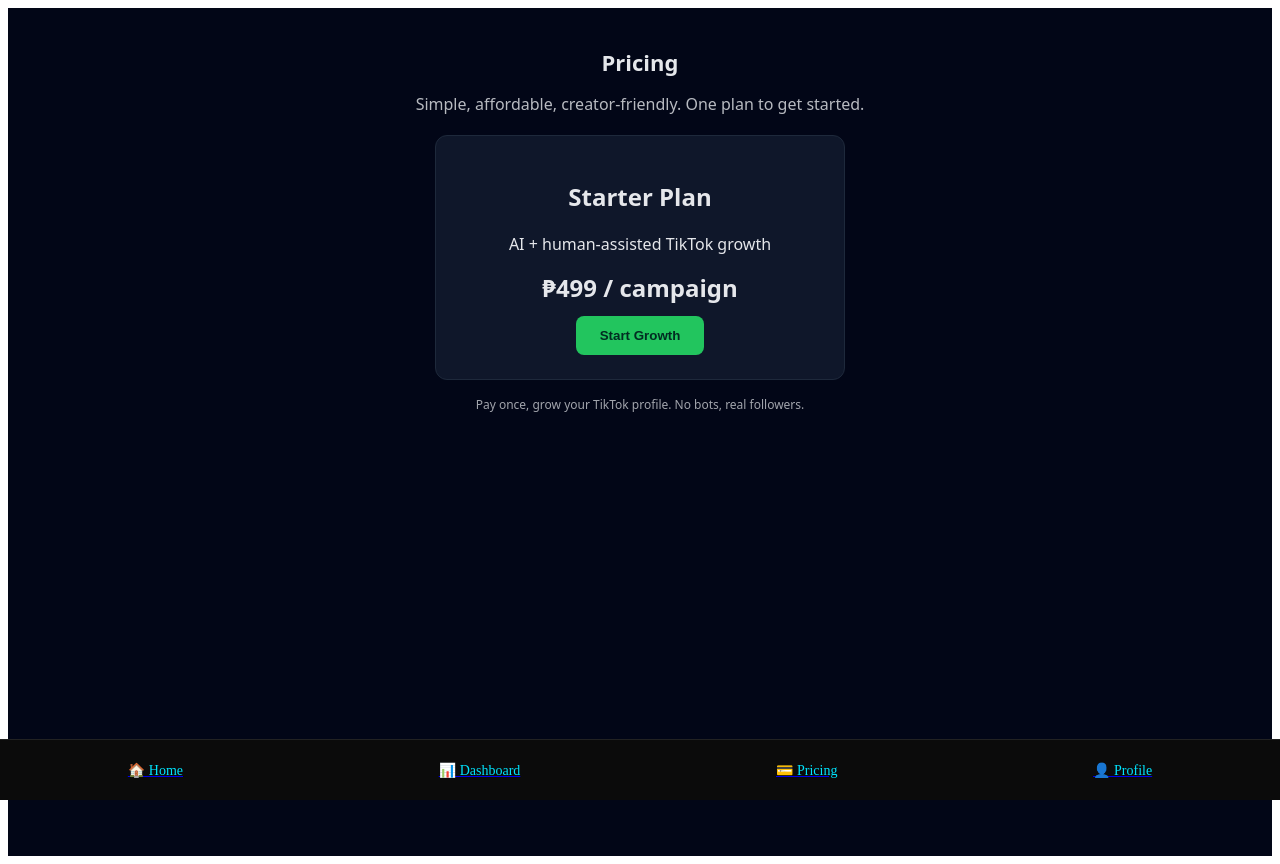
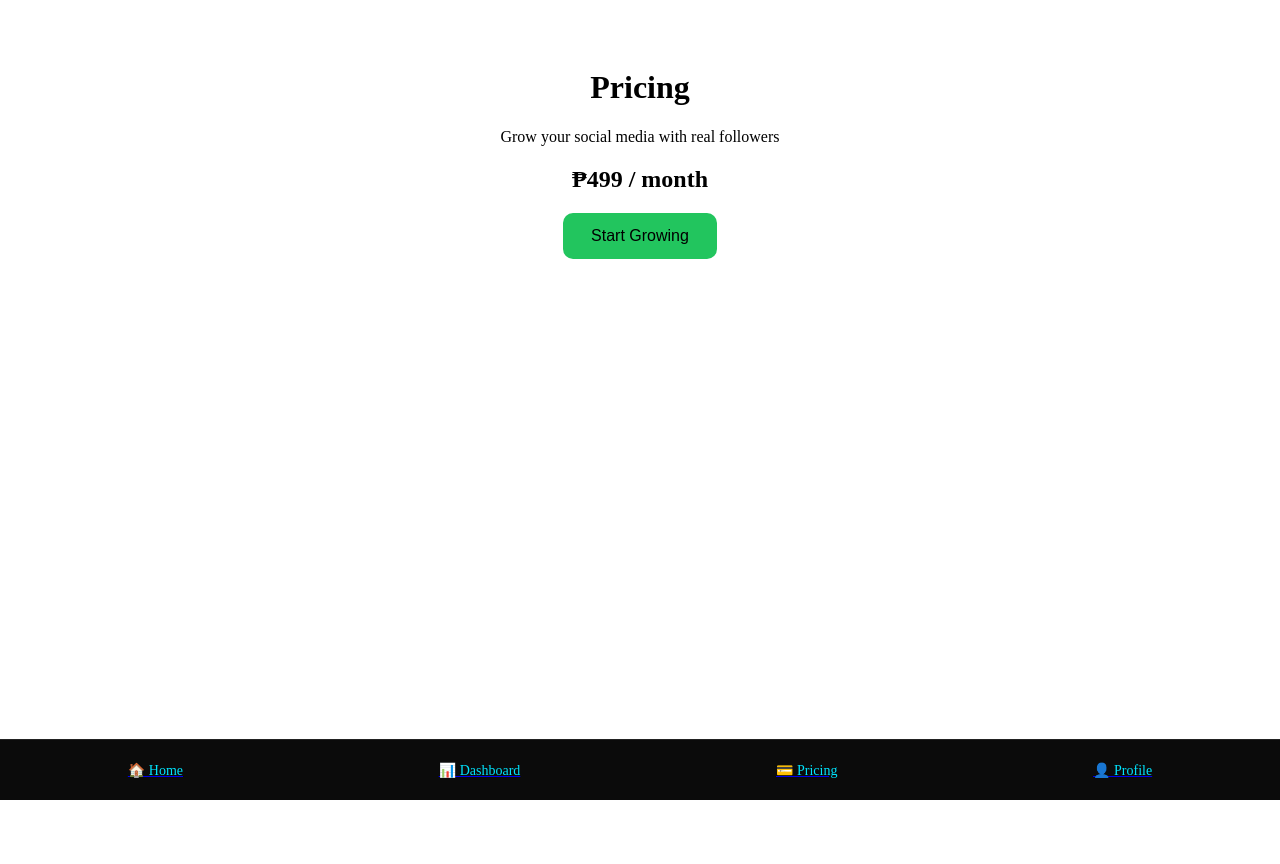
Before and after one commit to yooneaintchue161287-beep/socialmediagrow, a Next.js app: page /pricing in a window 1280 px wide. After the commit the page ends 800 px from the top, so only its background shows below. Built offline with nearby package versions, Linux system fonts and the light colour scheme.

Commit message:
Update pricing.js

```diff
--- a/pages/pricing.js
+++ b/pages/pricing.js
@@ -1,71 +1,41 @@
 export default function Pricing() {
+
+  const handlePay = async () => {
+    try {
+      const res = await fetch("/api/paymongo", {
+        method: "POST",
+      });
+
+      const data = await res.json();
+      console.log("PayMongo response:", data);
+
+      alert("Payment initialized. Check PayMongo dashboard.");
+    } catch (error) {
+      console.error(error);
+      alert("Payment failed");
+    }
+  };
+
   return (
-    <div style={styles.page}>
-      <h1 style={styles.title}>Pricing</h1>
+    <div style={{ padding: "40px", textAlign: "center" }}>
+      <h1>Pricing</h1>
+      <p>Grow your social media with real followers</p>
 
-      <p style={styles.subtitle}>
-        Simple, affordable, creator-friendly. One plan to get started.
-      </p>
+      <h2>₱499 / month</h2>
 
-      <div style={styles.card}>
-        <h2>Starter Plan</h2>
-        <p>AI + human-assisted TikTok growth</p>
-        <p style={styles.price}>₱499 / campaign</p>
-        <button style={styles.button}>
-          Start Growth
-        </button>
-      </div>
-
-      <p style={styles.note}>
-        Pay once, grow your TikTok profile. No bots, real followers.
-      </p>
+      <button
+        onClick={handlePay}
+        style={{
+          padding: "14px 28px",
+          fontSize: "16px",
+          borderRadius: "10px",
+          border: "none",
+          background: "#22c55e",
+          cursor: "pointer",
+        }}
+      >
+        Start Growing
+      </button>
     </div>
   );
 }
-
-const styles = {
-  page: {
-    minHeight: "100vh",
-    background: "#020617",
-    color: "#e5e7eb",
-    padding: "24px",
-    fontFamily: "system-ui",
-    textAlign: "center",
-  },
-  title: {
-    fontSize: "22px",
-    marginBottom: "8px",
-  },
-  subtitle: {
-    fontSize: "16px",
-    opacity: 0.8,
-    marginBottom: "20px",
-  },
-  card: {
-    background: "#0f172a",
-    border: "1px solid #1e293b",
-    borderRadius: "12px",
-    padding: "24px",
-    maxWidth: "360px",
-    margin: "0 auto 16px",
-  },
-  price: {
-    fontSize: "24px",
-    fontWeight: "700",
-    margin: "12px 0",
-  },
-  button: {
-    padding: "12px 24px",
-    background: "#22c55e",
-    color: "#022c22",
-    border: "none",
-    borderRadius: "8px",
-    fontWeight: "600",
-    cursor: "pointer",
-  },
-  note: {
-    fontSize: "12px",
-    opacity: 0.7,
-    marginTop: "8px",
-  },
-};
```
